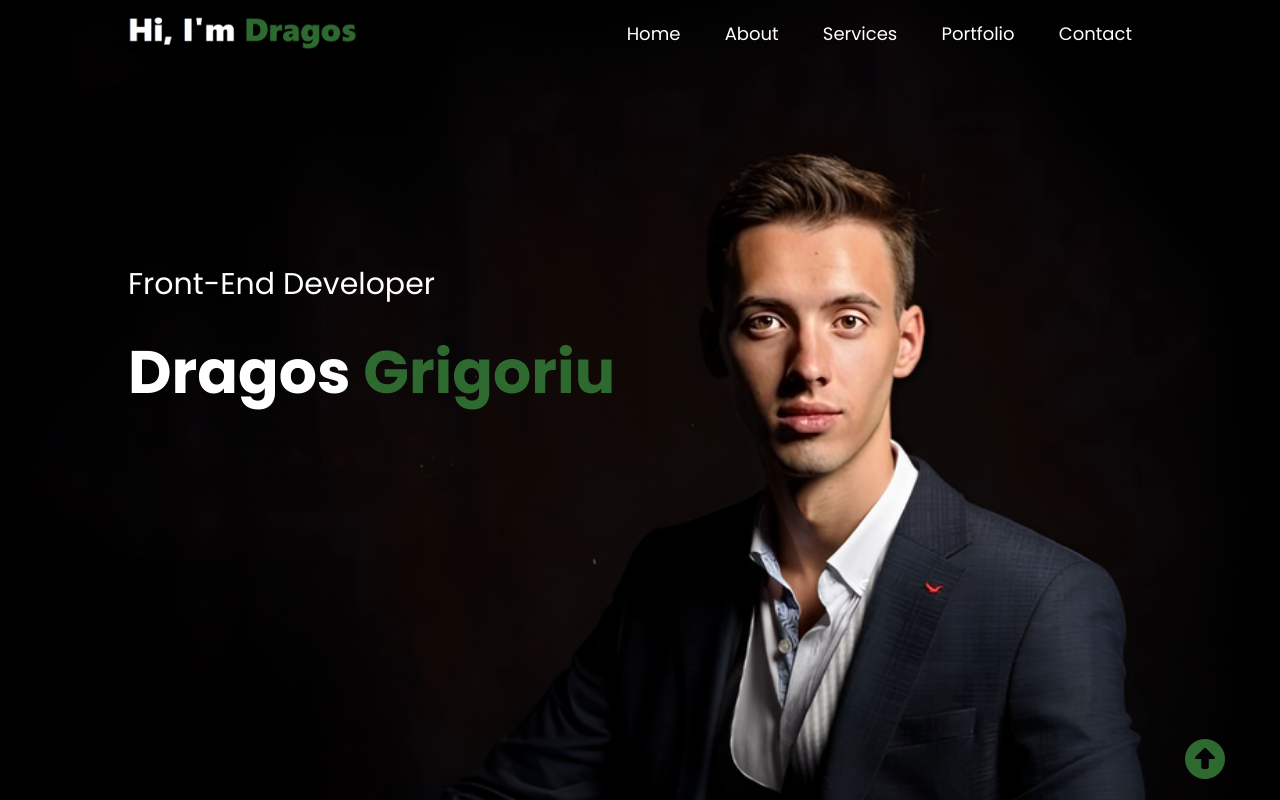
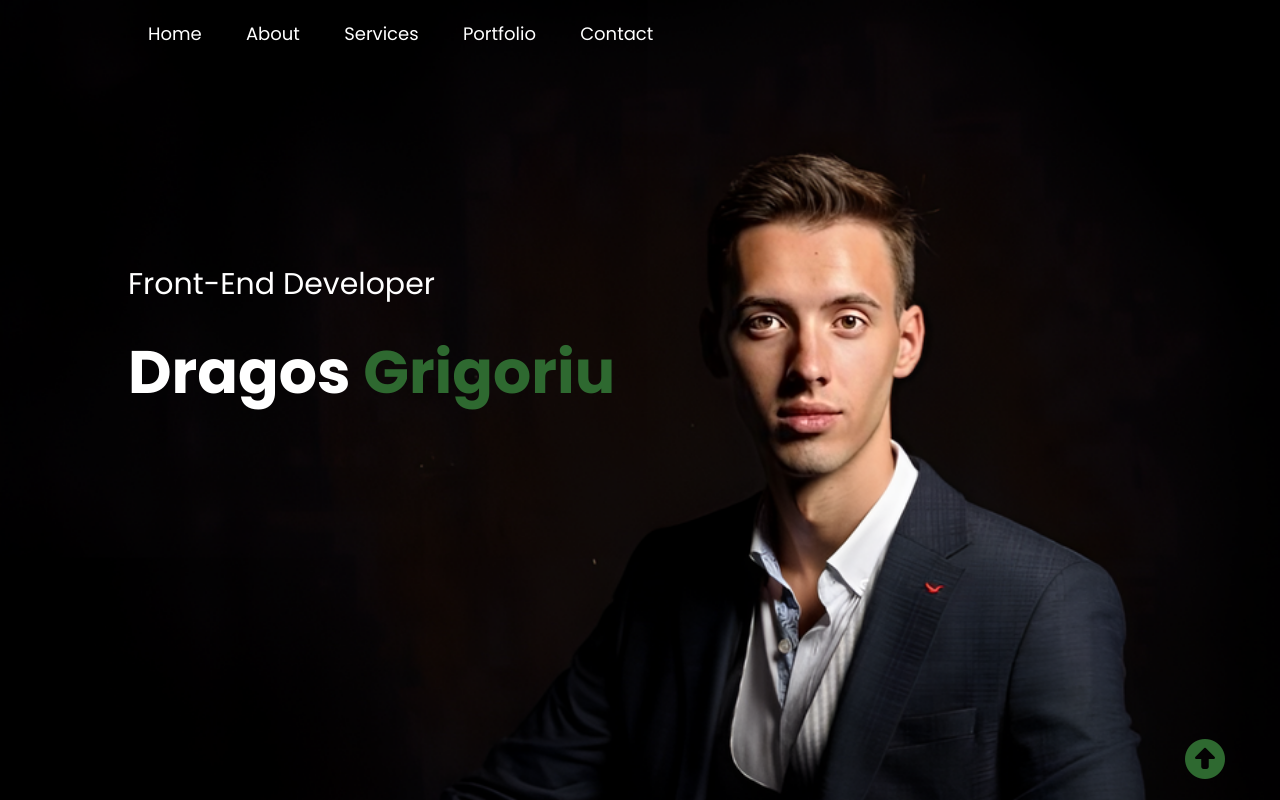
Before and after one commit to DragosGrigoriu/portfoliowebsite, a plain HTML site: page index.html in a window 1280 px wide. Shown: the top 800 px of the page. Drawn offline with Linux system fonts and the light colour scheme.

Commit message:
Update index.html

```diff
--- a/index.html
+++ b/index.html
@@ -20,7 +20,6 @@
     <div id="header">
       <div class="container">
         <nav>
-          <img src="./images/logo.png" class="logo" />
           <ul id="sidemenu">
             <li><a href="#header">Home</a></li>
             <li><a href="#about">About</a></li>
```
